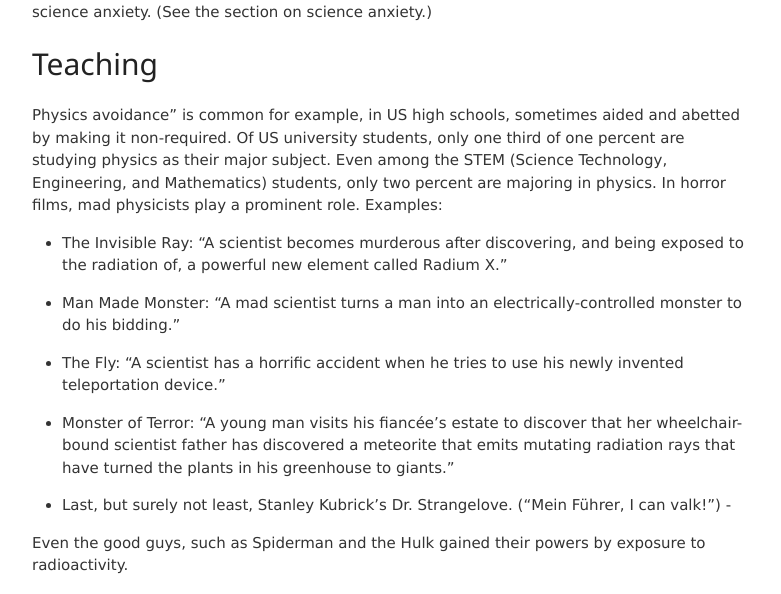
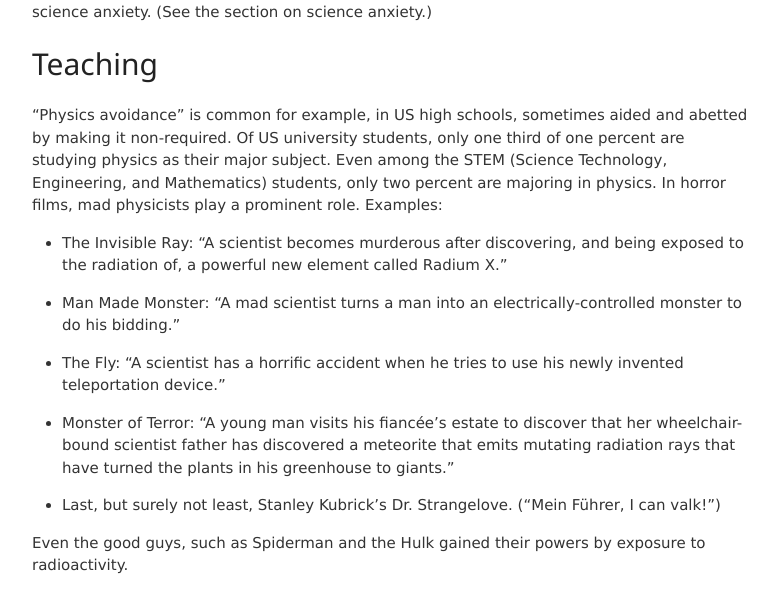
Before and after one commit to jvmallow/jvmallow.github.io, a Jekyll site: the page built from _posts/2025-05-14-Physics.md, in a window 1280 px wide and 900 px high, scrolled down 905 px. Shown: the part 154-748 px from the top of the window, without its empty margins (248-1029 px from the left). Built offline with Jekyll 4.4.1, drawn with Linux system fonts in a browser that asks for light colours; a script that is not in the unit is left out.

```diff
--- a/_posts/2025-05-14-Physics.md
+++ b/_posts/2025-05-14-Physics.md
@@ -30,7 +30,7 @@ My career consisted of both teaching and research, as well as naming, studying,
 
 ## Teaching
 
-Physics avoidance” is common for example, in US high schools, sometimes aided and abetted by making it non-required. Of US university students, only one third of one percent are studying physics as their major subject. Even among the STEM (Science Technology, Engineering, and Mathematics) students, only two percent are majoring in physics. In horror films,  mad physicists play a prominent role. Examples:
+"Physics avoidance” is common for example, in US high schools, sometimes aided and abetted by making it non-required. Of US university students, only one third of one percent are studying physics as their major subject. Even among the STEM (Science Technology, Engineering, and Mathematics) students, only two percent are majoring in physics. In horror films,  mad physicists play a prominent role. Examples:
 
   - The Invisible Ray: “A scientist becomes murderous after discovering, and being exposed to the radiation of, a powerful new element called Radium X.”
 
@@ -41,7 +41,7 @@ Physics avoidance” is common for example, in US high schools, sometimes aided
   - Monster of Terror: “A young man visits his fiancée's estate to discover that her wheelchair-bound scientist father has discovered a meteorite that emits mutating radiation rays that have turned the plants in his greenhouse to giants.”
 
   - Last, but surely not least, Stanley Kubrick’s Dr. Strangelove. (“Mein Führer, I can valk!”)
-  -
+
 
 Even the good guys, such as Spiderman and the Hulk gained their powers by exposure to radioactivity.
 
```
